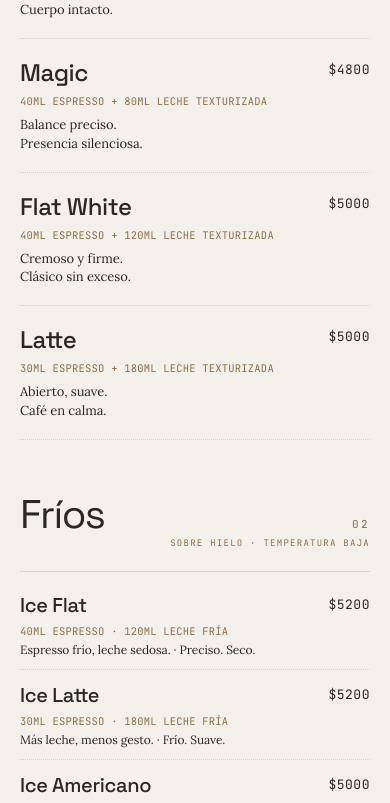
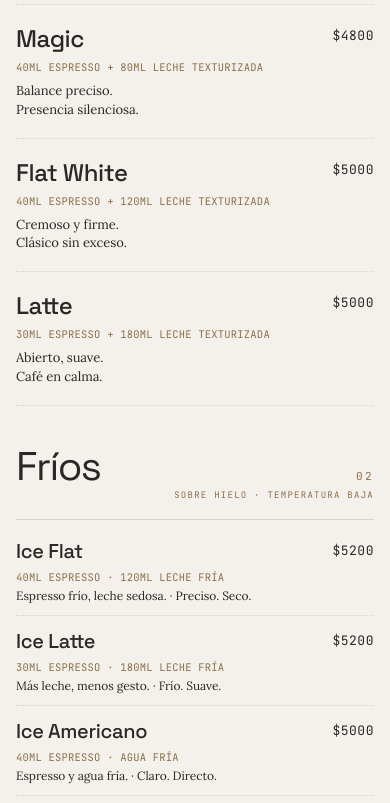
Before and after one commit to jorferra/indomito-website, a React (Vite) app: page /#/carta in a window 390 px wide. Shown: the part 1177-1980 px from the top of the page. Built offline with nearby package versions, Linux system fonts and the light colour scheme.

Commit message:
Tighten Carta mobile layout

```diff
--- a/src/carta-v1-remixes.jsx
+++ b/src/carta-v1-remixes.jsx
@@ -46,7 +46,7 @@ function V1ColHeader({num, title, desc, rule='heavy'}) {
   return (
     <div style={{
       display:'flex', justifyContent:'space-between', alignItems:'baseline',
-      padding: isMobile ? '56px 0 16px' : '120px 0 20px', marginBottom:8,
+      padding: isMobile ? '28px 0 12px' : '120px 0 20px', marginBottom: isMobile ? 6 : 8,
       borderBottom: rule==='heavy' ? `2px solid ${TV1.ink}` : `1px solid ${TV1.rule}`,
     }}>
       <h2 style={{fontFamily:TV1.display, fontSize:'clamp(40px, 5vw, 72px)', margin:0,
@@ -105,8 +105,20 @@ function CartaV1b() {
       </header>
 
       {/* Spread 1 — Café / Fríos + Filtrados */}
-      <section style={{padding: isMobile ? '0 20px' : '0 48px'}}>
-        <div style={{display:'grid', gridTemplateColumns: isMobile ? '1fr' : '1fr 1fr', gap: isMobile ? 0 : 72}}>
+      <section style={{padding: isMobile ? '0 16px' : '0 48px'}}>
+        {isMobile ? (
+          <div>
+            <V1ColHeader num="01" title="Café" desc="sobre la barra · en taza" rule="thin"/>
+            {CARTA_DATA.bebidas.map((it,i)=><V1Item key={i} it={it}/>)}
+            <div style={{height: 14}}/>
+            <V1ColHeader num="02" title="Fríos" desc="sobre hielo · temperatura baja" rule="thin"/>
+            {CARTA_DATA.frios.map((it,i)=><V1Item key={i} it={it} dense/>)}
+            <div style={{height: 14}}/>
+            <V1ColHeader num="03" title="Filtrados" desc="extracción lenta · claridad" rule="thin"/>
+            {CARTA_DATA.filtrados.map((it,i)=><V1Item key={i} it={it} dense/>)}
+          </div>
+        ) : (
+          <div style={{display:'grid', gridTemplateColumns:'1fr 1fr', gap:72}}>
             <div>
               <V1ColHeader num="01" title="Café" desc="sobre la barra · en taza" rule="thin"/>
               {CARTA_DATA.bebidas.map((it,i)=><V1Item key={i} it={it}/>)}
@@ -114,11 +126,12 @@ function CartaV1b() {
             <div>
               <V1ColHeader num="02" title="Fríos" desc="sobre hielo · temperatura baja" rule="thin"/>
               {CARTA_DATA.frios.map((it,i)=><V1Item key={i} it={it} dense/>)}
-            <div style={{height: isMobile ? 32 : 56}}/>
+              <div style={{height: 56}}/>
               <V1ColHeader num="03" title="Filtrados" desc="extracción lenta · claridad" rule="thin"/>
               {CARTA_DATA.filtrados.map((it,i)=><V1Item key={i} it={it} dense/>)}
             </div>
           </div>
+        )}
       </section>
 
       {/* Intermission */}
@@ -133,8 +146,17 @@ function CartaV1b() {
       </section>
 
       {/* Spread 2 — Pastelería / Alcohol */}
-      <section style={{padding: isMobile ? '0 20px 72px' : '0 48px 140px'}}>
-        <div style={{display:'grid', gridTemplateColumns: isMobile ? '1fr' : '1fr 1fr', gap: isMobile ? 0 : 72}}>
+      <section style={{padding: isMobile ? '0 16px 64px' : '0 48px 140px'}}>
+        {isMobile ? (
+          <div>
+            <V1ColHeader num="04" title="Pastelería" desc="del horno · del día" rule="thin"/>
+            {CARTA_DATA.pasteleria.map((it,i)=><V1Item key={i} it={it} showRecipe={false}/>)}
+            <div style={{height: 14}}/>
+            <V1ColHeader num="05" title="Alcohol" desc="para quedarse un rato más" rule="thin"/>
+            {CARTA_DATA.alcohol.map((it,i)=><V1Item key={i} it={it}/>)}
+          </div>
+        ) : (
+          <div style={{display:'grid', gridTemplateColumns:'1fr 1fr', gap:72}}>
             <div>
               <V1ColHeader num="04" title="Pastelería" desc="del horno · del día" rule="thin"/>
               {CARTA_DATA.pasteleria.map((it,i)=><V1Item key={i} it={it} showRecipe={false}/>)}
@@ -144,6 +166,7 @@ function CartaV1b() {
               {CARTA_DATA.alcohol.map((it,i)=><V1Item key={i} it={it}/>)}
             </div>
           </div>
+        )}
       </section>
 
       <IndomitoFooter/>
```
Lines whose indentation alone changed are shown as unchanged.
